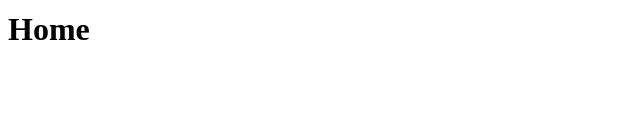
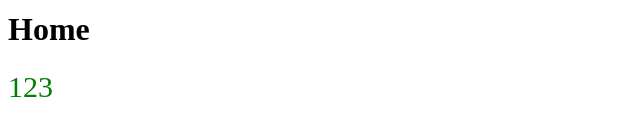
Before and after one commit to honnage/vue-demo-project, a Vue app in the folder vue_demo_1/: page / in a window 1280 px wide. Shown: the part 240-376 px from the top of the page, without its empty margins (0-640 px from the left). Built offline with nearby package versions, Linux system fonts and the light colour scheme.

Commit message:
Global and Local Style

```diff
--- a/vue_demo_1/src/App.vue
+++ b/vue_demo_1/src/App.vue
@@ -8,6 +8,8 @@
     </ul>
 
     <router-view></router-view>
+
+    <span class="title">123</span>
   </div>
 </template>
 
@@ -31,4 +33,15 @@ li {
   display: inline;
   margin-right: 10px;
 }
+
+.title{
+  font-size: 30px;
+  color: green;
+}
 </style>
+
+<style>
+  .content{
+    color:violet;
+  }
+</style>
--- a/vue_demo_1/src/views/Demo3_Data.vue
+++ b/vue_demo_1/src/views/Demo3_Data.vue
@@ -12,8 +12,10 @@
     <div>{{account}}</div>
     <div>{{courses}}</div>
     <ul>
-        <li v-for="(item, index) in courses" :key="index">{{index + 1}}.{{item}}</li>
+        <li class="content" v-for="(item, index) in courses" :key="index">{{index + 1}}.{{item}}</li>
     </ul>
+
+    <span class="title">5555</span>
   </div>
 </template>
 
@@ -45,7 +47,7 @@ export default {
 </script>
 
 <style scoped>
-    li{
+    .title{
         color: red;
     }
 </style>
```
